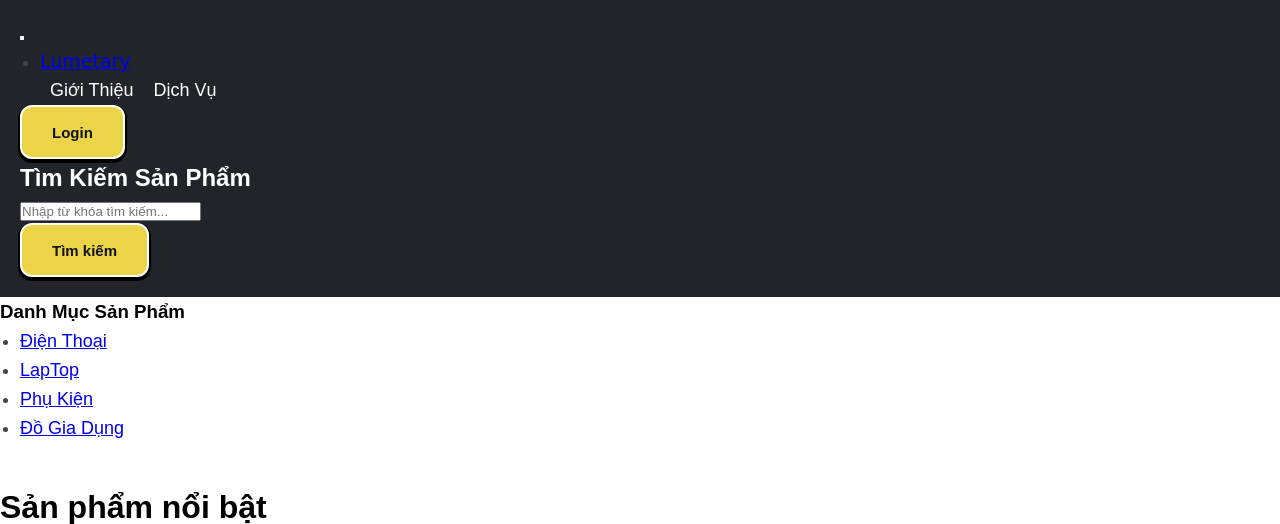
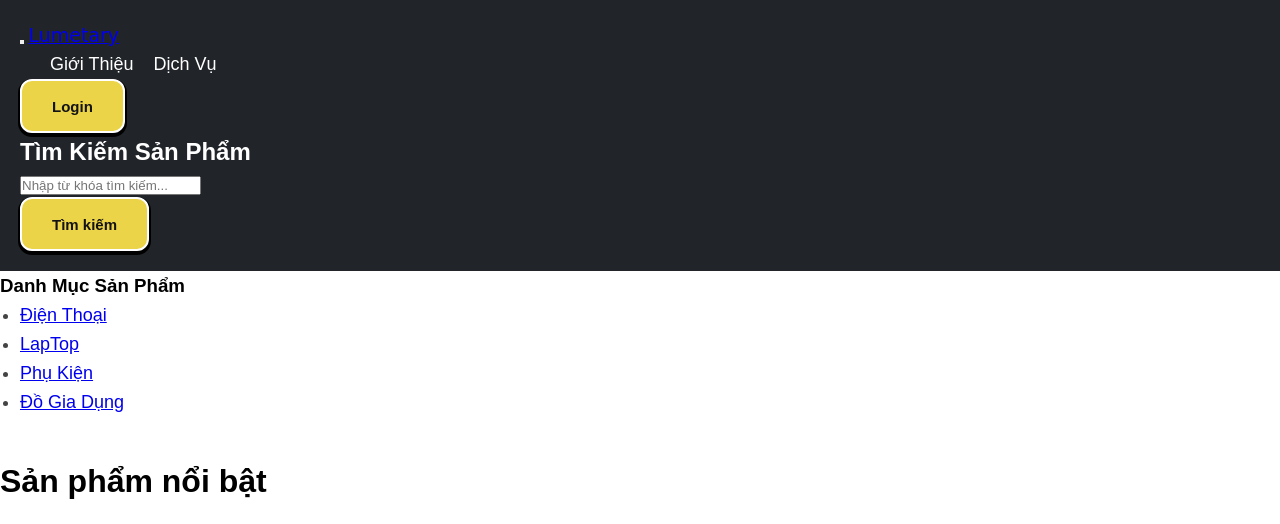
Before and after one commit to lt19284/TMDT, a Flask app: page / in a window 1280 px wide. Shown: the top 524 px of the page. Run offline with Flask 3, Linux system fonts and the light colour scheme; the visitor is signed in with stand-in values (Sample User, id 1); some libraries are stand-ins or nearby versions.

Commit message:
Update index.html

```diff
--- a/templates/index.html
+++ b/templates/index.html
@@ -16,12 +16,7 @@
         <button class="navbar-toggler" type="button" data-bs-toggle="collapse" data-bs-target="#navbarSupportedContent" aria-controls="navbarSupportedContent" aria-expanded="false" aria-label="Toggle navigation">
           <span class="navbar-toggler-icon"></span>
         </button>
-        <div class="collapse navbar-collapse" id="navbarSupportedContent">
-          <ul class="navbar-nav me-auto mb-2 mb-lg-0">
-            <li class="nav-item">
               <a class="nav-link active" aria-current="page" href="/" style="font-family: cursive; font-size: 19px;">Lumetary</a>
-            </li>
-          </ul>
         <nav>
             <ul>
                 <li><a href="#">Giới Thiệu</a></li>
```
